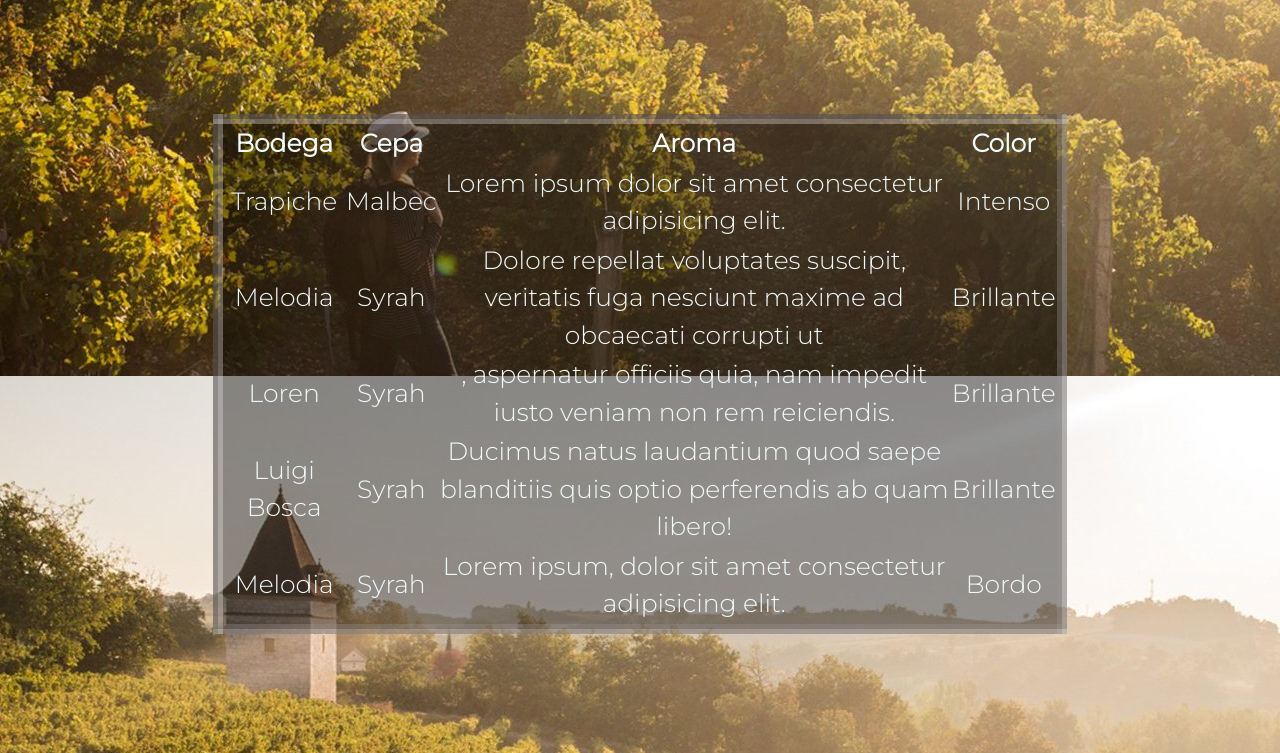
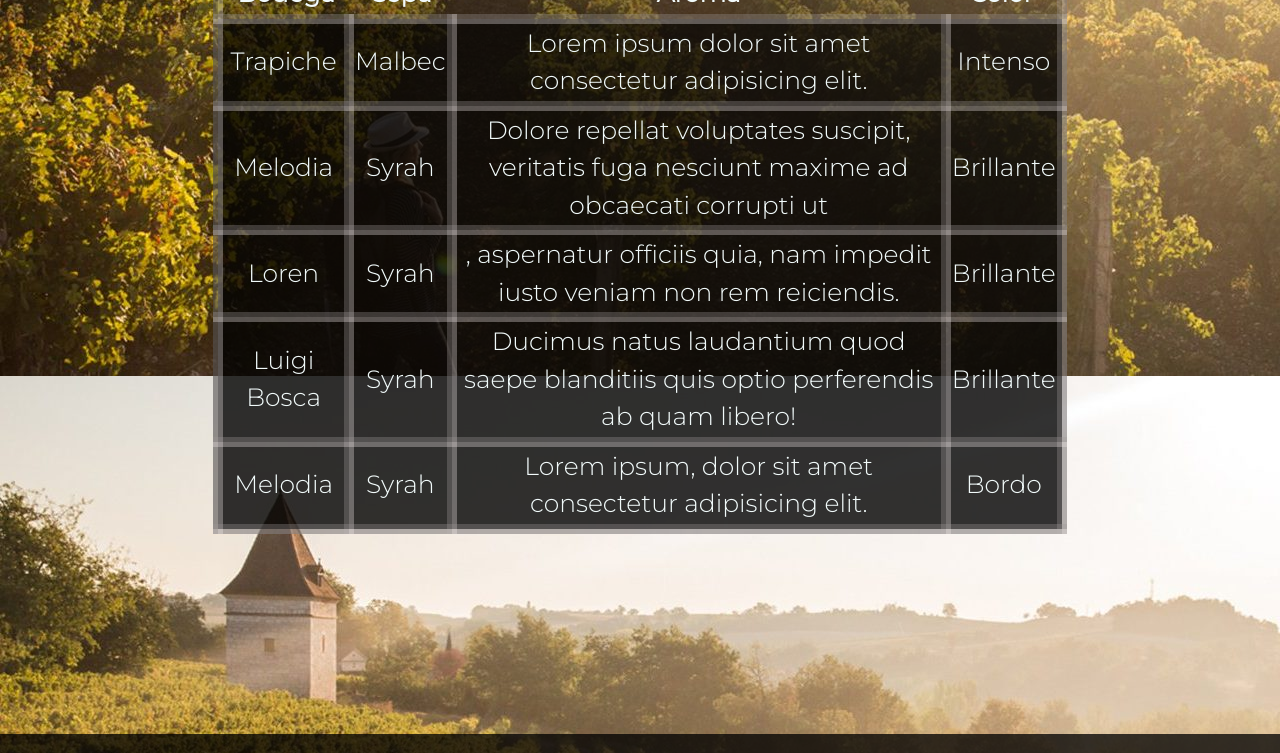
Before and after one commit to Maivecostantini/PaisDiVino, a website: page reseña.html in a window 1280 px wide. Shown: the part 524-1277 px from the top of the page. Drawn offline with nearby package versions, Linux system fonts and the light colour scheme; a web font is replaced by a local one.

Commit message:
ultimosarreglos

```diff
--- a/reseña.html
+++ b/reseña.html
@@ -16,7 +16,7 @@
     <header>
         <div class="container-fluid">
             <div class="row">
-                <a class="col-lg-4 col-sm-12 d-flex justify-content-lg-start justify-content-sm-center barranav" href="index.html"><img  src="./imagenes/logoblanco.jpg" alt=""></a>
+                <a class="col-lg-4 col-sm-12 d-flex justify-content-lg-start justify-content-sm-center barranav" href="index.html"><img  src="./imagenes/logoblanco.jpg" alt="Racimo de uvas negro con fondo blanco"></a>
                 <a class="col-lg-2 col-sm-12 d-flex align-items-center justify-content-center barranav"href="nosotros.html">Nosotros</a>
                 <a class="col-lg-2 col-sm-12 d-flex align-items-center justify-content-center barranav" href="bodegas.html">Bodegas</a>
                 <a class="col-lg-2 col-sm-12 d-flex align-items-center justify-content-center barranav" href="reseña.html">Reseña</a>
@@ -31,40 +31,40 @@
                 <div class="col-lg-2"></div>
                 <table class="col-lg-8 col-sm-12 tablamaridaje">
                     <tr>
-                        <th>Bodega</th>
-                        <th>Cepa</th>
+                        <th >Bodega</th>
+                        <th >Cepa</th>
                         <th>Aroma</th>
                         <th>Color</th>
                     </tr>
-                    <tr>
-                        <td>Trapiche</td>
-                        <td >Malbec</td>
-                        <td>Lorem ipsum dolor sit amet consectetur adipisicing elit.</td>
-                        <td>Intenso</td>
+                    <tr class="tablamaridaje">
+                        <td class="tablamaridaje">Trapiche</td>
+                        <td class="tablamaridaje">Malbec</td>
+                        <td class="tablamaridaje">Lorem ipsum dolor sit amet consectetur adipisicing elit.</td>
+                        <td class="tablamaridaje">Intenso</td>
                     </tr>
-                    <tr>
-                        <td>Melodia</td>
-                        <td>Syrah</td>
-                        <td> Dolore repellat voluptates suscipit, veritatis fuga nesciunt maxime ad obcaecati corrupti ut</td>
-                        <td>Brillante</td>
+                    <tr class="tablamaridaje">
+                        <td class="tablamaridaje">Melodia</td>
+                        <td class="tablamaridaje">Syrah</td>
+                        <td class="tablamaridaje"> Dolore repellat voluptates suscipit, veritatis fuga nesciunt maxime ad obcaecati corrupti ut</td>
+                        <td class="tablamaridaje">Brillante</td>
                     </tr>
-                    <tr>
-                        <td>Loren</td>
-                        <td>Syrah</td>
-                        <td>, aspernatur officiis quia, nam impedit iusto veniam non rem reiciendis.</td>
-                        <td>Brillante</td>
+                    <tr class="tablamaridaje">
+                        <td class="tablamaridaje">Loren</td>
+                        <td class="tablamaridaje">Syrah</td>
+                        <td class="tablamaridaje">, aspernatur officiis quia, nam impedit iusto veniam non rem reiciendis.</td>
+                        <td class="tablamaridaje">Brillante</td>
                     </tr>
-                    <tr>
-                        <td>Luigi Bosca</td>
-                        <td>Syrah</td>
-                        <td>Ducimus natus laudantium quod saepe blanditiis quis optio perferendis ab quam libero!</td>
-                        <td>Brillante</td>
+                    <tr class="tablamaridaje">
+                        <td class="tablamaridaje">Luigi Bosca</td>
+                        <td class="tablamaridaje">Syrah</td>
+                        <td class="tablamaridaje">Ducimus natus laudantium quod saepe blanditiis quis optio perferendis ab quam libero!</td>
+                        <td class="tablamaridaje">Brillante</td>
                     </tr>
-                    <tr>
-                        <td>Melodia</td>
-                        <td>Syrah</td>
-                        <td>Lorem ipsum, dolor sit amet consectetur adipisicing elit. </td>
-                        <td>Bordo</td>
+                    <tr class="tablamaridaje">
+                        <td class="tablamaridaje">Melodia</td>
+                        <td class="tablamaridaje">Syrah</td>
+                        <td class="tablamaridaje">Lorem ipsum, dolor sit amet consectetur adipisicing elit. </td>
+                        <td class="tablamaridaje">Bordo</td>
                     </tr>
                 </table>
                 <div class="col-lg-2"></div>
--- a/scss/base/_maps.scss
+++ b/scss/base/_maps.scss
@@ -12,4 +12,5 @@ $tablaRyM:(
 $navyfooter:(
     backcol: rgba(0, 0, 0, 0.766),
     color: $color,
+    fonts: $fontsi*5,
 )
--- a/scss/componentes/_navYfooter.scss
+++ b/scss/componentes/_navYfooter.scss
@@ -1,10 +1,9 @@
 .barranav{
-    font-size: map-get($tablaRyM ,fonts);
+    font-size: map-get($navyfooter ,fonts);
     font-family: map-get($tablaRyM, fontf);
     background-color: map-get($navyfooter , backcol);
     text-decoration: none;
     color: $color;
-    width: 100vw;
 }
 
 .footer{
--- a/scss/componentes/_recuadrosNosYBod.scss
+++ b/scss/componentes/_recuadrosNosYBod.scss
@@ -1,17 +1,17 @@
-.nosotros, .bodegas{
+.nosotros{
     @extend %recuadros;
+    overflow: scroll;
+}
+.bodegas{
+    @extend %recuadros;
+}
+.bod{
+    width: 75%;
 }
 .imagenesnosotros, iframe{
     height: 550px;
-    width: 100%;
     border-radius: 5%;
     opacity: 0.9;
-}
-.carrusel{
-    display: flex;
-    justify-content: space-around;
-    align-items: center;
-    height: 600px;
 }
 .rese{
     height: auto;
--- a/scss/componentes/_tablasResYMar.scss
+++ b/scss/componentes/_tablasResYMar.scss
@@ -8,7 +8,6 @@
     height: map-get($tablaRyM, alto );
     border: map-get($tablaRyM, br );
     border-collapse: collapse;
-    padding: map-get($tablaRyM, pdd );
 }
 .maridaje{
 width: 1200px;
--- a/scss/style.scss
+++ b/scss/style.scss
@@ -9,6 +9,7 @@
 body{
 background-image: url(../imagenes/viñedo\ 2.jpg);
 background-attachment: fixed;
+
 header{
     div{
         div{
```
Also changed, not shown: bodegas.html (+4 -5 lines), index.html (+2 -2 lines), maridaje.html (+9 -7 lines), nosotros.html (+5 -5 lines), css/style.css, 1 other file.
